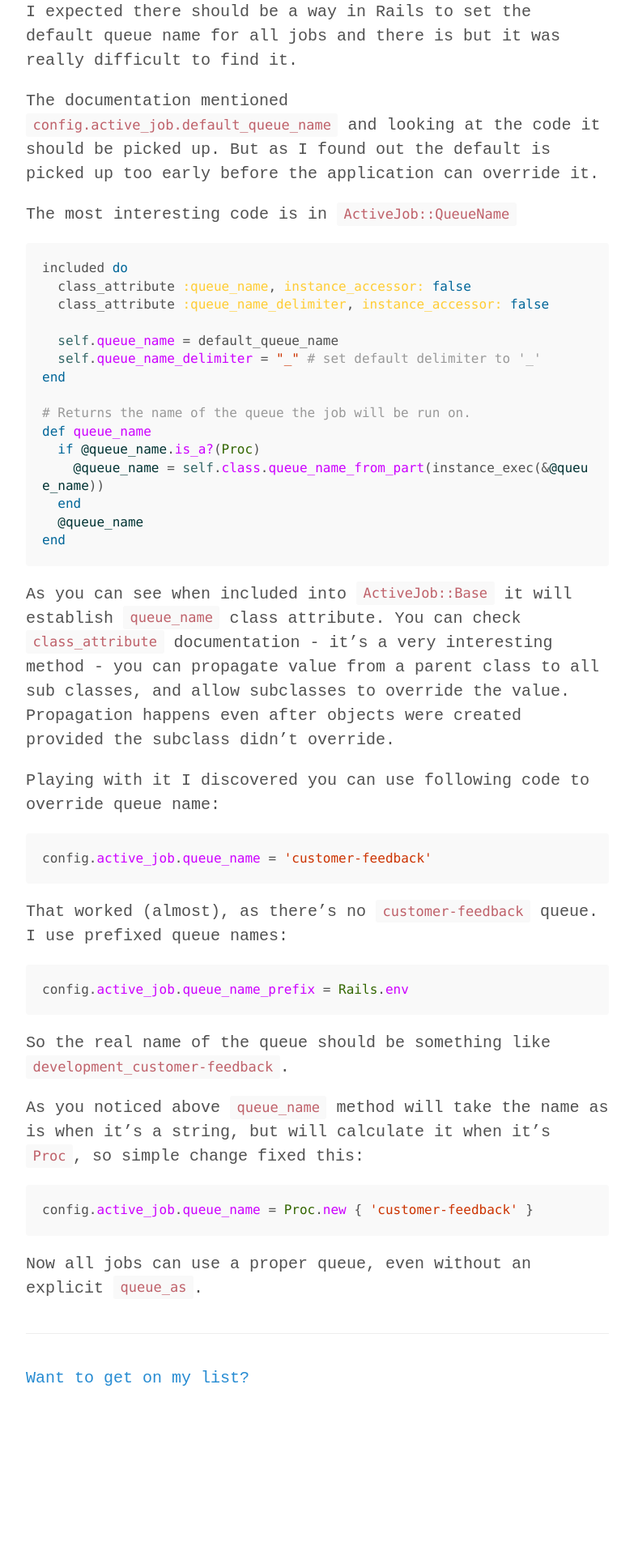
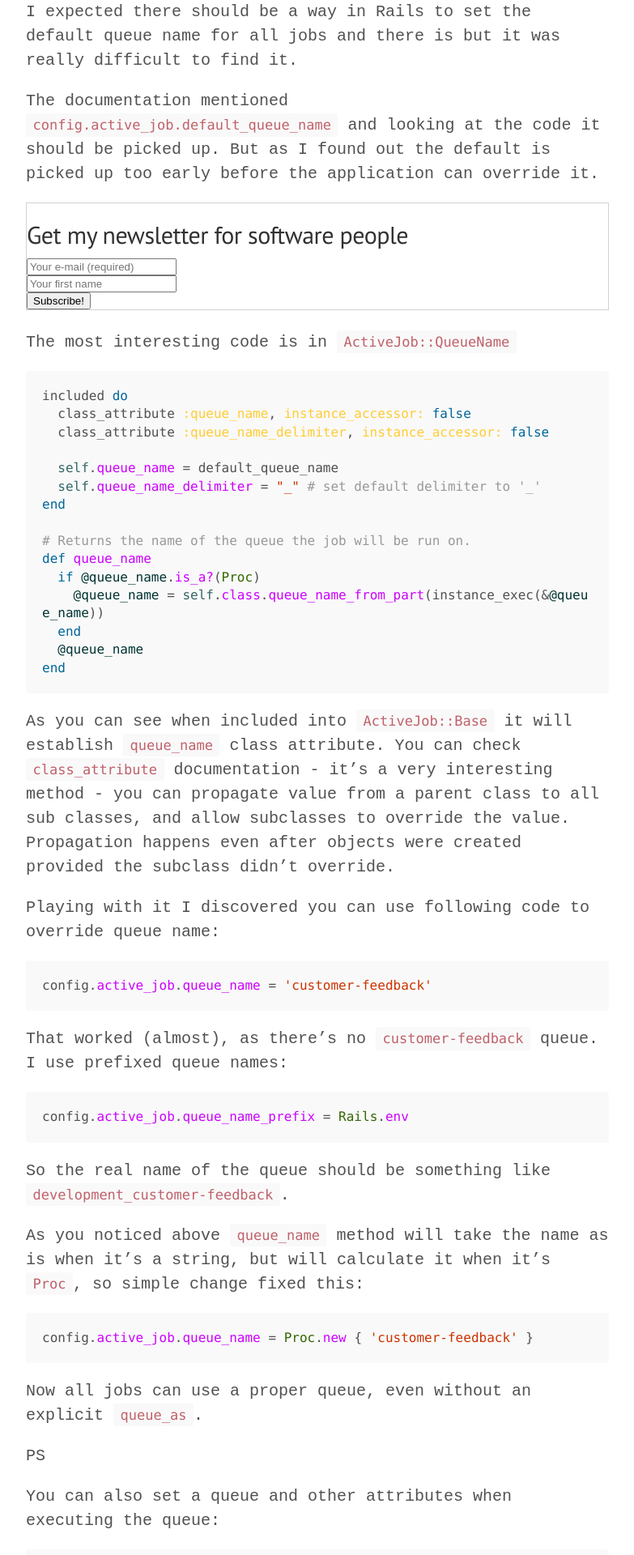
Before and after one commit to pawelniewie/pawelniewiadomski.com, a Jekyll site: the page built from _posts/2016-11-07-how-to-set-default-queue-name-for-all-jobs-in-rails.md, in a window 1280 px wide. Shown: the part 993-2913 px from the top of the page at 81% size, without its empty margins (248-1031 px from the left). Built offline with Jekyll 4.4.1, drawn with Linux system fonts in a browser that asks for light colours; Markdown is read by kramdown in place of the engine named in the settings; comment, search, counter and statistics services are not loaded; before the commit the page ends 2750 px from its top, so only the background shows below that; some of the changed text lies outside the part shown.

Commit message:
added newsletter, and PS

````diff
--- a/_posts/2016-11-07-how-to-set-default-queue-name-for-all-jobs-in-rails.md
+++ b/_posts/2016-11-07-how-to-set-default-queue-name-for-all-jobs-in-rails.md
@@ -32,6 +32,8 @@ As you can see there's no `default` queue. It's not a problem as I can use `queu
 I expected there should be a way in Rails to set the default queue name for all jobs and there is but it was really difficult to find it.
 
 The documentation mentioned `config.active_job.default_queue_name` and looking at the code it should be picked up. But as I found out the default is picked up too early before the application can override it.
+
+{% include newsletter.html %}
 
 The most interesting code is in `ActiveJob::QueueName`
 
@@ -76,3 +78,14 @@ config.active_job.queue_name = Proc.new { 'customer-feedback' }
 ```
 
 Now all jobs can use a proper queue, even without an explicit `queue_as`.
+
+PS
+
+You can also set a queue and other attributes when executing the queue:
+
+```ruby
+VideoJob.set(
+  queue: :some_queue,
+  wait: 5.minutes
+).perform_later(Video.last)
+```
````
